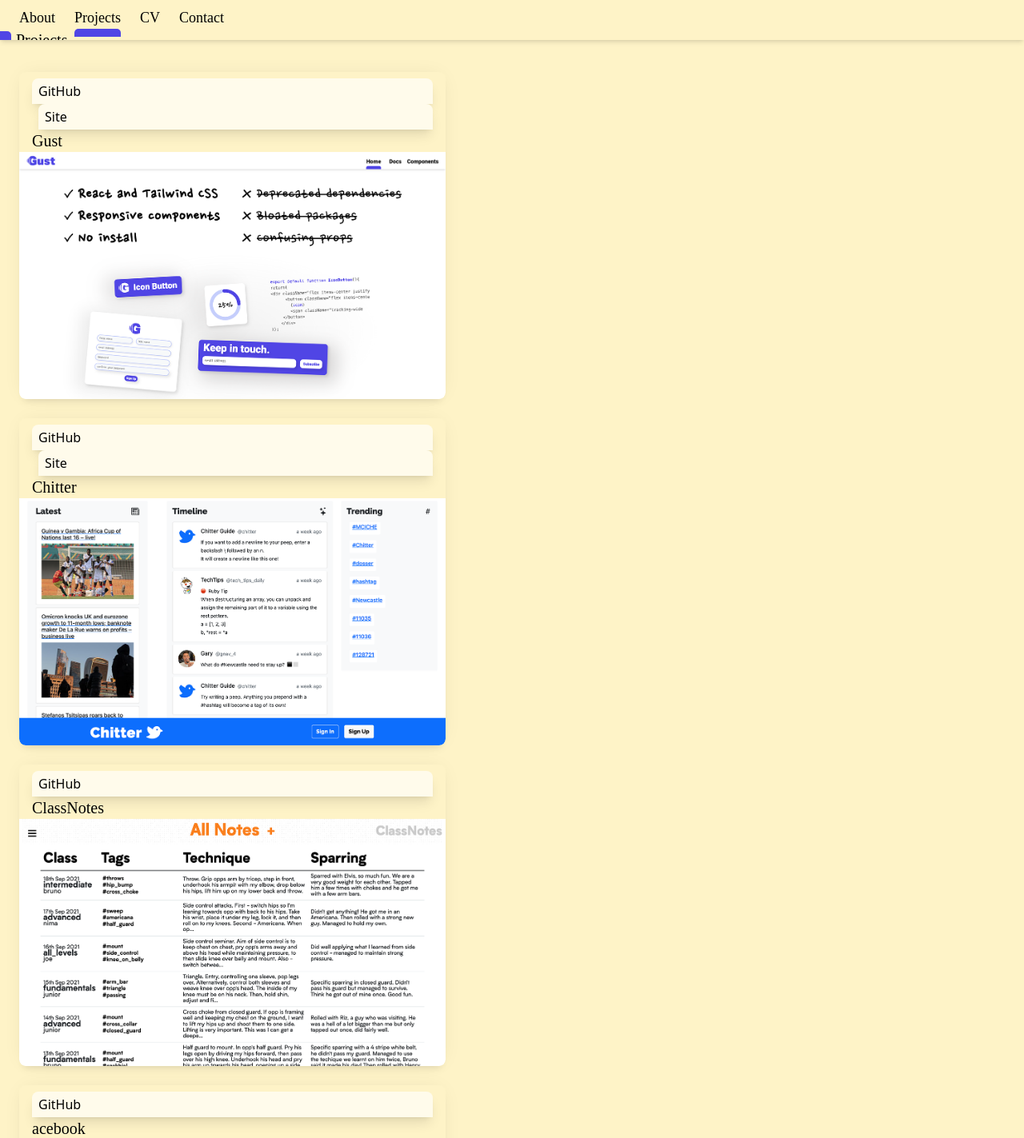
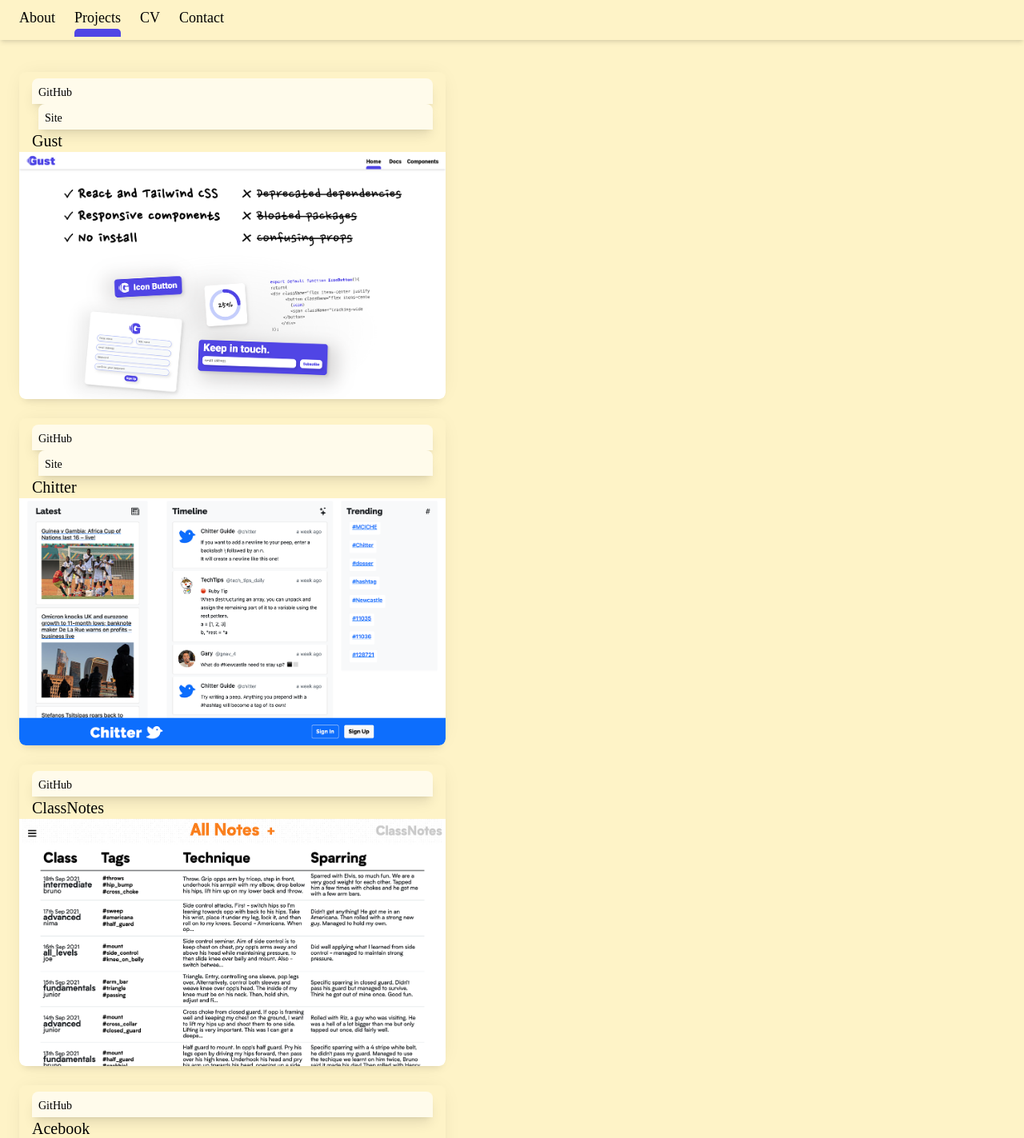
Before and after one commit to arthurfincham/portfolio3, a React (Create React App) app: page /projects in a window 1280 px wide. Shown: the top 1423 px of the page at 80% size. Built offline with nearby package versions, Linux system fonts and the light colour scheme.

Commit message:
update project info

```diff
--- a/src/components/Navbar.js
+++ b/src/components/Navbar.js
@@ -45,15 +45,15 @@
       case '/contact':
         return 'Contact';
       default:
-        return '';
+        return 'About';
     }
   };
 
   return (
     <nav className="sm:overflow-hidden w-full bg-amber-100 relative h-[50px] fr justify-center shadow-md xxl:px-24">
-      <div className="z-40 items-center justify-between w-full px-2 shadow-md sm:justify-end fr xxl:mr-2 mainNavWrapper">
+      <div className="z-40 items-center justify-between w-full px-2 shadow-md sm:shadow-none sm:justify-end fr xxl:mr-2 mainNavWrapper">
         <NavLinks className="relative items-center hidden w-auto mx-4 mt-2 space-x-6 sm:flex" />
-        <animated.span style={mobTitleStyles} className="mt-1 ml-3 text-xl font-a1 mobActive">
+        <animated.span style={mobTitleStyles} className="mt-1 ml-3 text-xl sm:hidden font-a1 mobActive">
           {mobNavTitle(location.pathname)}
         </animated.span>
         <div onClick={() => handleClick()} className=" w-[50px] h-[50px] ">
--- a/src/components/ProjectItem.js
+++ b/src/components/ProjectItem.js
@@ -72,9 +72,9 @@
   const Link = ({ url, text, label }) => {
     return (
       <div className="h-auto p-1 px-2 rounded-t-lg shadow-lg bg-amber-50 hover:bg-amber-100">
-        <ReactGA.OutboundLink eventLabel={`${label}-${text}-link`} to={url} target="_blank" className="text-sm font-mono-3">
+        <a href={url} target="_blank" className="text-sm font-mono3">
           {text}
-        </ReactGA.OutboundLink>
+        </a>
       </div>
     );
   };
--- a/src/data/projectData.js
+++ b/src/data/projectData.js
@@ -58,7 +58,7 @@
   imagePath: 'classnotes',
 };
 export const acebook = {
-  title: 'acebook',
+  title: 'Acebook',
   repoURL: 'https://github.com/emanfolo/acebook-Jeamm-Team',
   subTitle: 'Group Engineering Project',
   description: ['Facebook clone.', 'RoR backend.', 'Built with a remote team.', 'Full authentication.', 'AWS S3 for image uploading.'],
@@ -83,7 +83,7 @@
 };
 
 export const countries = {
-  title: 'Countries Quiz',
+  title: 'Countries',
   repoURL: 'https://github.com/arthurfincham/countries-of-the-world',
   subTitle: 'Personal Project',
   description: ['Interactive countries quiz.', 'Pan and zoom SVG.', 'MaterialUI progress for each continent.'],
--- a/src/index.css
+++ b/src/index.css
@@ -94,7 +94,7 @@
   top: 0;
   right: 110%;
   width: 100%;
-  height: 100%;
+  height: 90%;
   border-right: 120px solid #5046e5;
   border-top: none;
   border-radius: 5px;
--- a/src/pages/Contact.js
+++ b/src/pages/Contact.js
@@ -34,7 +34,7 @@
   const inputClasses = 'w-full px-3 py-2  bg-white rounded-md shadow-md focus:outline-0';
 
   return (
-    <div className="container px-5 py-12 mx-auto max-w-[600px]">
+    <div className="container px-5 sm:py-12 mx-auto max-w-[600px]">
       <div className="w-full mb-2 text-center fcc">
         <p className="py-6 text-2xl font-bold leading-relaxed tracking-wide font-mono3 lg:w-2/3">GET IN TOUCH</p>
       </div>
```
